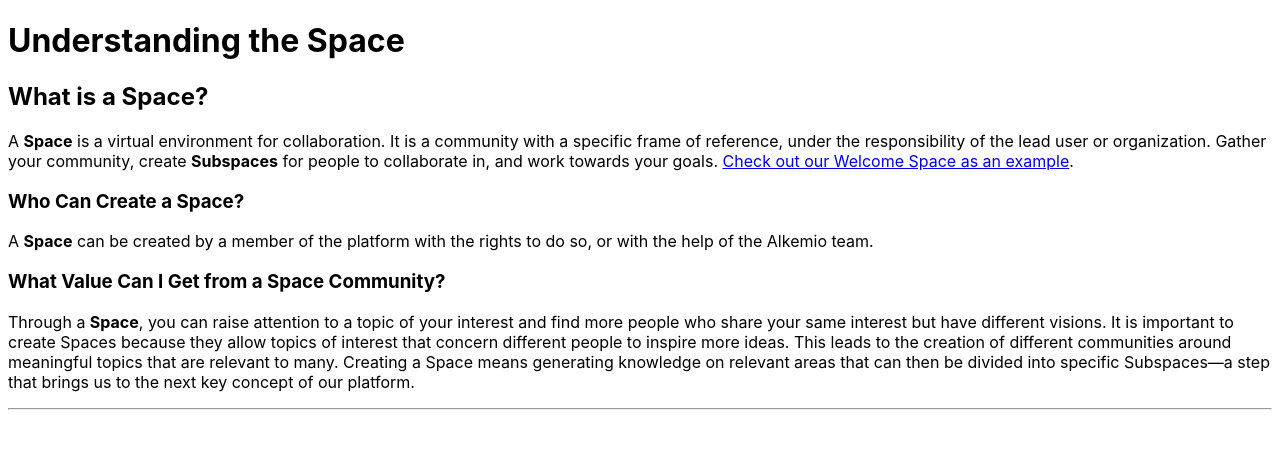
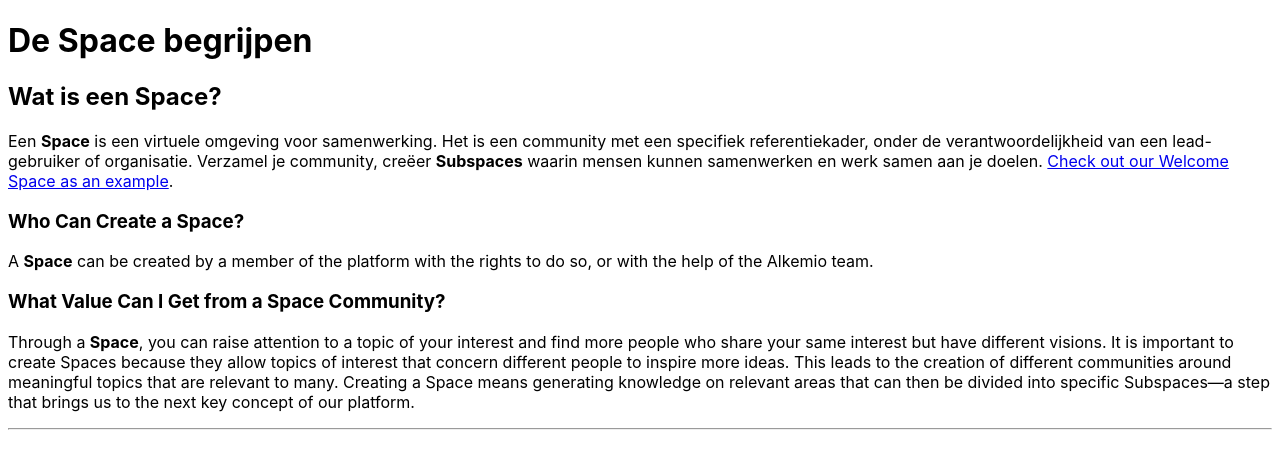
Before and after one commit to alkem-io/documentation, a Next.js app: page /documentation/structure/space.nl-NL in a window 1280 px wide. Shown: the top 468 px of the page. Built offline with nearby package versions, Linux system fonts and the light colour scheme.

Commit message:
New translations space.en-us.mdx (Dutch)

```diff
--- a/pages/structure/space.nl-NL.mdx
+++ b/pages/structure/space.nl-NL.mdx
@@ -1,8 +1,8 @@
-# Understanding the Space
+# De Space begrijpen
 
-## What is a Space?
+## Wat is een Space?
 
-A **Space** is a virtual environment for collaboration. It is a community with a specific frame of reference, under the responsibility of the lead user or organization. Gather your community, create **Subspaces** for people to collaborate in, and work towards your goals. [Check out our Welcome Space as an example](https://alkem.io/welcome-space/dashboard).
+Een **Space** is een virtuele omgeving voor samenwerking. Het is een community met een specifiek referentiekader, onder de verantwoordelijkheid van een lead-gebruiker of organisatie. Verzamel je community, creëer **Subspaces** waarin mensen kunnen samenwerken en werk samen aan je doelen. [Check out our Welcome Space as an example](https://alkem.io/welcome-space/dashboard).
 
 ### Who Can Create a Space?
 
```
